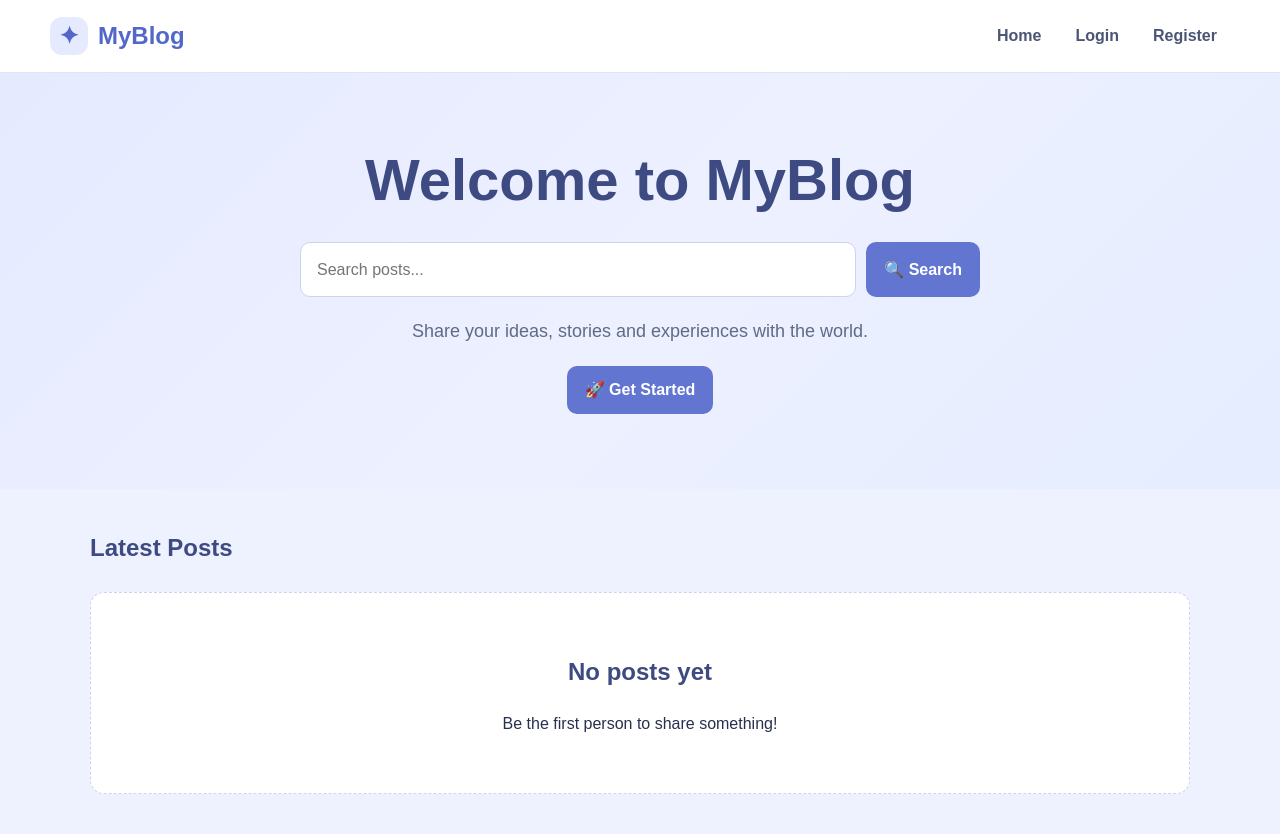
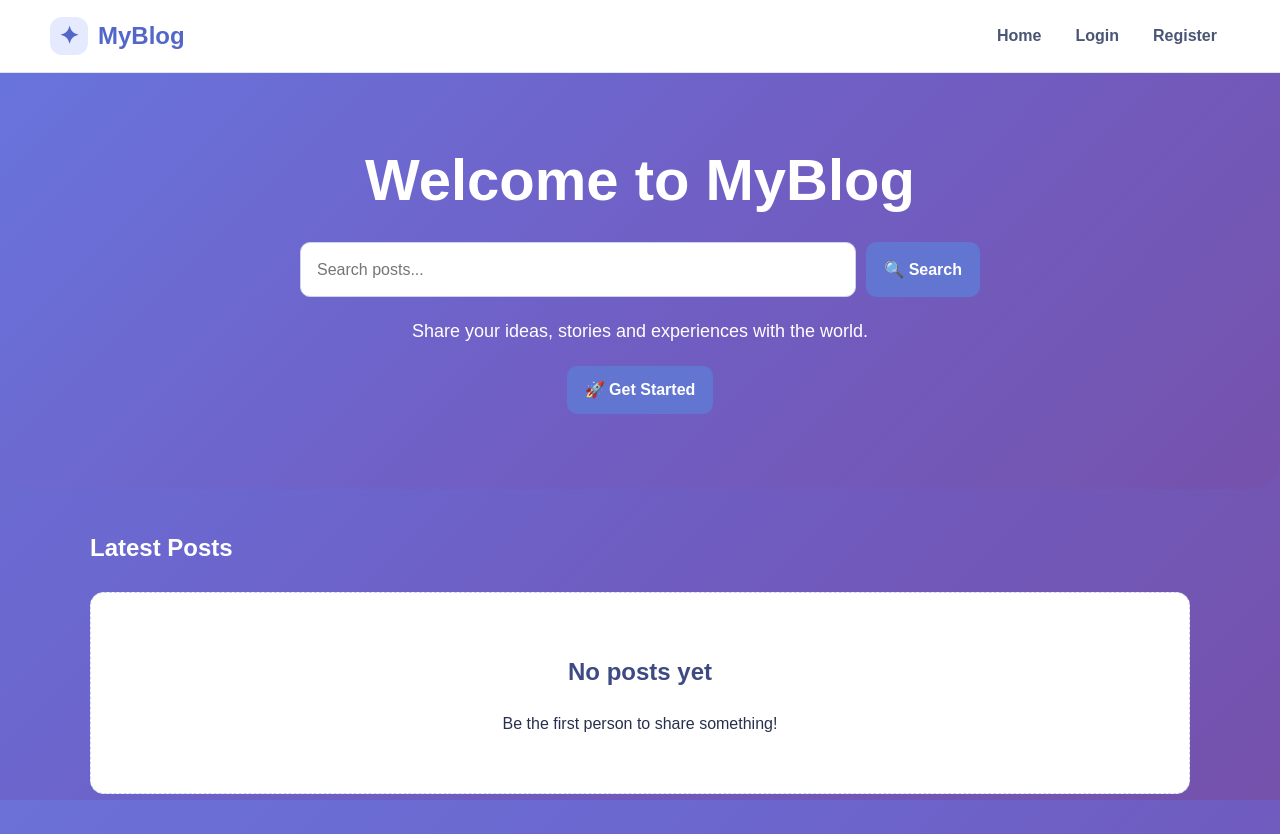
Before and after one commit to oscarokine22-design/my_blog, a Flask app: page / in a window 1280 px wide. Run offline with Flask 3, Linux system fonts and the light colour scheme; data that the repository does not hold is empty.

Commit message:
Test automatic deployment

```diff
--- a/static/style.css
+++ b/static/style.css
@@ -10,7 +10,17 @@ body {
     margin: 0;
     padding: 0;
     font-family: Arial, Helvetica, sans-serif;
-    background: #eef2ff;
+
+    background: linear-gradient(
+        135deg,
+        #6b71d7 0%,
+        #6b67cf 35%,
+        #705abd 65%,
+        #7552ac 100%
+    );
+
+    background-attachment: fixed;
+
     color: #28304d;
     line-height: 1.6;
 }
@@ -110,11 +120,15 @@ button {
 .hero {
     background: linear-gradient(
         135deg,
-        #e5eaff,
-        #edf0ff,
-        #e5edff
+        #6874dc,
+        #705fc5,
+        #7552ac
     );
+
     padding: 75px 20px;
+    color: #ffffff;
+    border-radius: 0 0 28px 28px;
+    overflow: hidden;
 }
 
 .hero-content {
@@ -127,13 +141,13 @@ button {
     margin: 0 0 18px;
     font-size: clamp(34px, 6vw, 58px);
     line-height: 1.1;
-    color: #3d4b82;
+    color: #ffffff;
 }
 
 .hero p {
     max-width: 650px;
     margin: 20px auto;
-    color: #606b88;
+    color: #ffffff;
     font-size: 18px;
 }
 
@@ -201,7 +215,7 @@ button:hover,
 
 .section-title {
     margin-bottom: 25px;
-    color: #3d4b82;
+    color: #ffffff;
 }
 
 
```
